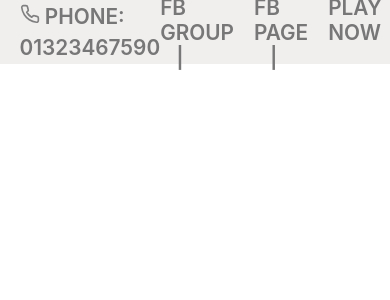
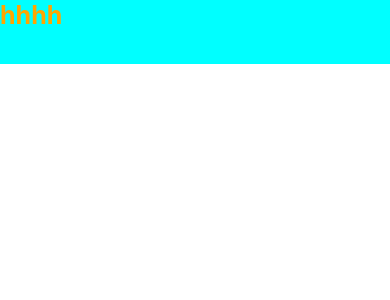
Before and after one commit to TamannaAfroz2666/Online-BD-Shopping, a React (Create React App) app: page / in a window 390 px wide. Shown: the top 300 px of the page. Built offline with nearby package versions, Linux system fonts and the light colour scheme.

Commit message:
responsive way

```diff
--- a/src/App.js
+++ b/src/App.js
@@ -1,10 +1,12 @@
 import './App.css';
+import Header from './layout/Header/Header';
 import Main from './layout/Main/Main';
 
 function App() {
   return (
     <div >
-      <Main/>
+      <Header></Header>
+      {/* <Main/> */}
     </div>
   );
 }
--- a/src/layout/Header/Header.css
+++ b/src/layout/Header/Header.css
@@ -0,0 +1,19 @@
+*{
+    margin: 0;
+    padding: 0;
+    box-sizing: border-box;
+}
+.practice{
+    background-color: aqua;
+    height: 4rem;
+}
+.practicehelo{
+    color: orange;
+    font-size: 25px;
+}
+@media (min-width:768px) and (max-width:992px) {
+    .practice{
+        background-color: brown;
+    }
+
+}
--- a/src/layout/Header/Header.js
+++ b/src/layout/Header/Header.js
@@ -0,0 +1,13 @@
+import React from 'react';
+import './Header.css';
+
+const Header = () => {
+    return (
+        <div className='practice'>
+            <h1 className='practicehelo'>hhhh</h1>
+
+        </div>
+    );
+};
+
+export default Header;
```
